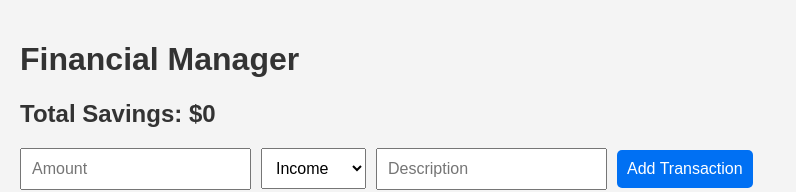
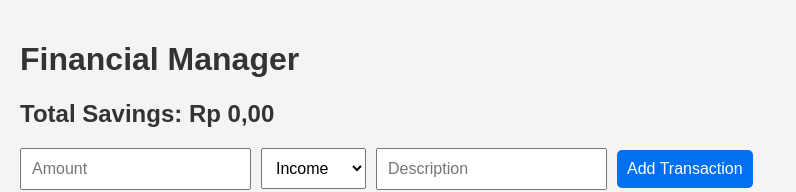
Before and after one commit to arifsuz/finance-manager, a Next.js app: page / in a window 1280 px wide. Shown: the top 192 px of the page, without its empty margins (0-796 px from the left). Built offline with nearby package versions, Linux system fonts and the light colour scheme; no server answers; the database is empty.

Commit message:
Update currency to IDR

```diff
--- a/package.json
+++ b/package.json
@@ -10,6 +10,8 @@
   },
   "dependencies": {
     "@supabase/supabase-js": "^2.45.1",
+    "cors": "^2.8.5",
+    "dotenv": "^16.4.5",
     "next": "14.2.5",
     "react": "^18",
     "react-dom": "^18"
--- a/pages/index.js
+++ b/pages/index.js
@@ -58,10 +58,19 @@ export default function Home() {
     }
   };
 
+  // Function to format numbers as currency in IDR
+  const formatCurrency = (amount) => {
+    return new Intl.NumberFormat('id-ID', {
+      style: 'currency',
+      currency: 'IDR',
+    }).format(amount);
+  };
+
+
   return (
     <div style={{ padding: '20px' }}>
       <h1>Financial Manager</h1>
-      <h2>Total Savings: ${totalSavings}</h2>
+      <h2>Total Savings: {formatCurrency(totalSavings)}</h2>
 
       <div style={{ marginBottom: '20px' }}>
         <input
@@ -87,7 +96,7 @@ export default function Home() {
       <ul>
         {transactions.map((transaction) => (
           <li key={transaction.id}>
-            <strong>{transaction.type === 'income' ? '+' : '-'}</strong> ${transaction.amount} - {transaction.description} (on {new Date(transaction.created_at).toLocaleString()})
+            <strong>{transaction.type === 'income' ? '+' : '-'}</strong> {formatCurrency(transaction.amount)} - {transaction.description} (on {new Date(transaction.created_at).toLocaleString()})
           </li>
         ))}
       </ul>
```
Also changed, not shown: 1 other file (tests, documents, lock files or other folders).
